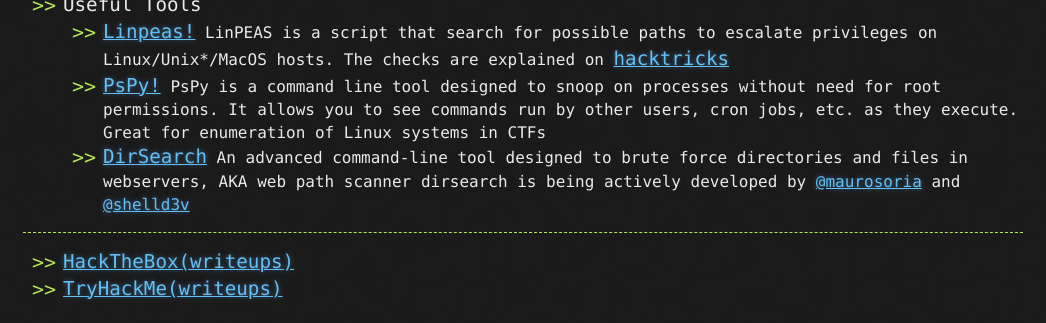
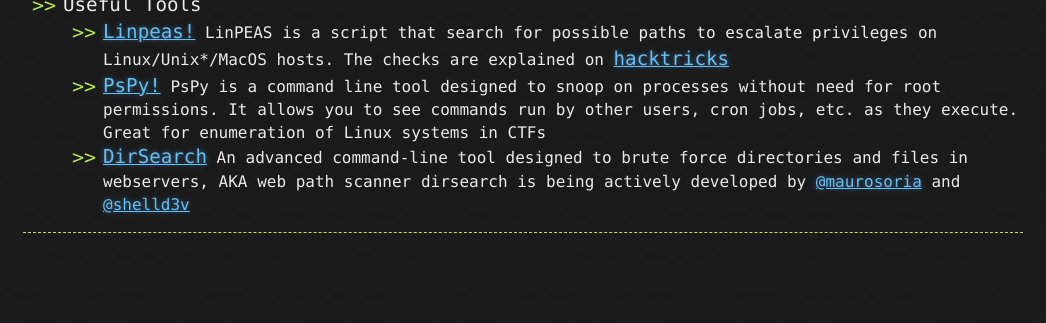
Before and after one commit to Amar-1337/amar-1337.github.io, a Jekyll site: the page built from index.md, in a window 1280 px wide, cut to the strip 692-1015 px from the top of the page. Shown: the whole strip, without its empty margins (117-1163 px from the left). Built offline with Jekyll 4.4.1, drawn with Linux system fonts in a browser that asks for light colours; nearby versions of some CDN libraries; after the commit the page ends 945 px from its top, so only the background shows below that.

Commit message:
updated index.md

```diff
--- a/index.md
+++ b/index.md
@@ -22,6 +22,3 @@ layout: default
     dirsearch is being actively developed by <a href="https://twitter.com/_maurosoria">@maurosoria</a> and <a href="https://twitter.com/shells3c_"> @shelld3v</a>
 
 ----------------------------------------------------------------------------------------------------------------------------------------------------------------------------------------------------------------------------------------------------------------------------------------------------------------------------------------------------------
-
-*    [<big>HackTheBox(writeups)</big>](./hack-the-box.html)
-*   [<big>TryHackMe(writeups)</big>](./try-hack-me.html)
```
